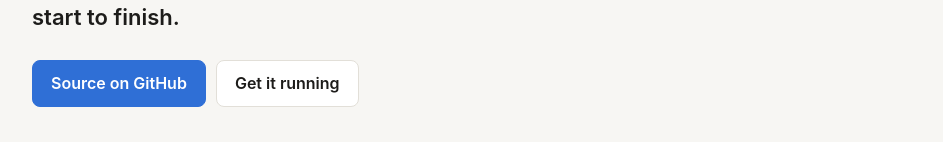
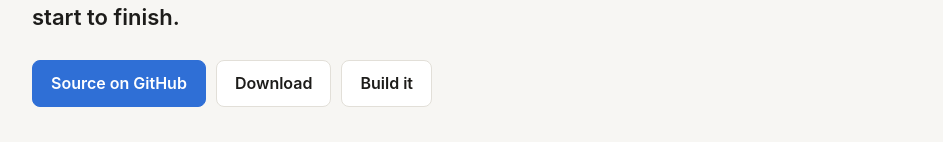
Before and after one commit to Shagulka/mac32, a plain HTML site: page docs/index.html in a window 1280 px wide. Shown: the part 192-334 px from the top of the page, without its empty margins (168-1111 px from the left). Drawn offline with Linux system fonts and the light colour scheme.

Commit message:
Release workflow: build, test and publish Mac32.app on version tags
- .github/workflows/release.yml: on a v* tag, build on macOS, run the
  self-test, package, and publish a GitHub release with the zip and its
  SHA-256; a manual run builds without publishing
- make dist VERSION=x.y packages the release zip; VERSION goes into Info.plist
- a failed link now fails make (the no_pie warning filter hid it)

Co-Authored-By: Claude Opus 5.5 <noreply@anthropic.com>

```diff
--- a/docs/index.html
+++ b/docs/index.html
@@ -107,7 +107,8 @@ footer p { margin: 0 0 8px; }
 	<p class="lede">Run 32-bit Intel Mac apps and games on current macOS, Apple Silicon included. <strong>The Mac version of Portal 2 plays start to finish.</strong></p>
 	<div class="buttons">
 		<a class="btn primary" href="https://github.com/Shagulka/mac32">Source on GitHub</a>
-		<a class="btn" href="#get-it">Get it running</a>
+		<a class="btn" href="https://github.com/Shagulka/mac32/releases">Download</a>
+		<a class="btn" href="#get-it">Build it</a>
 	</div>
 </header>
 
```
Also changed, not shown: 4 other files.
